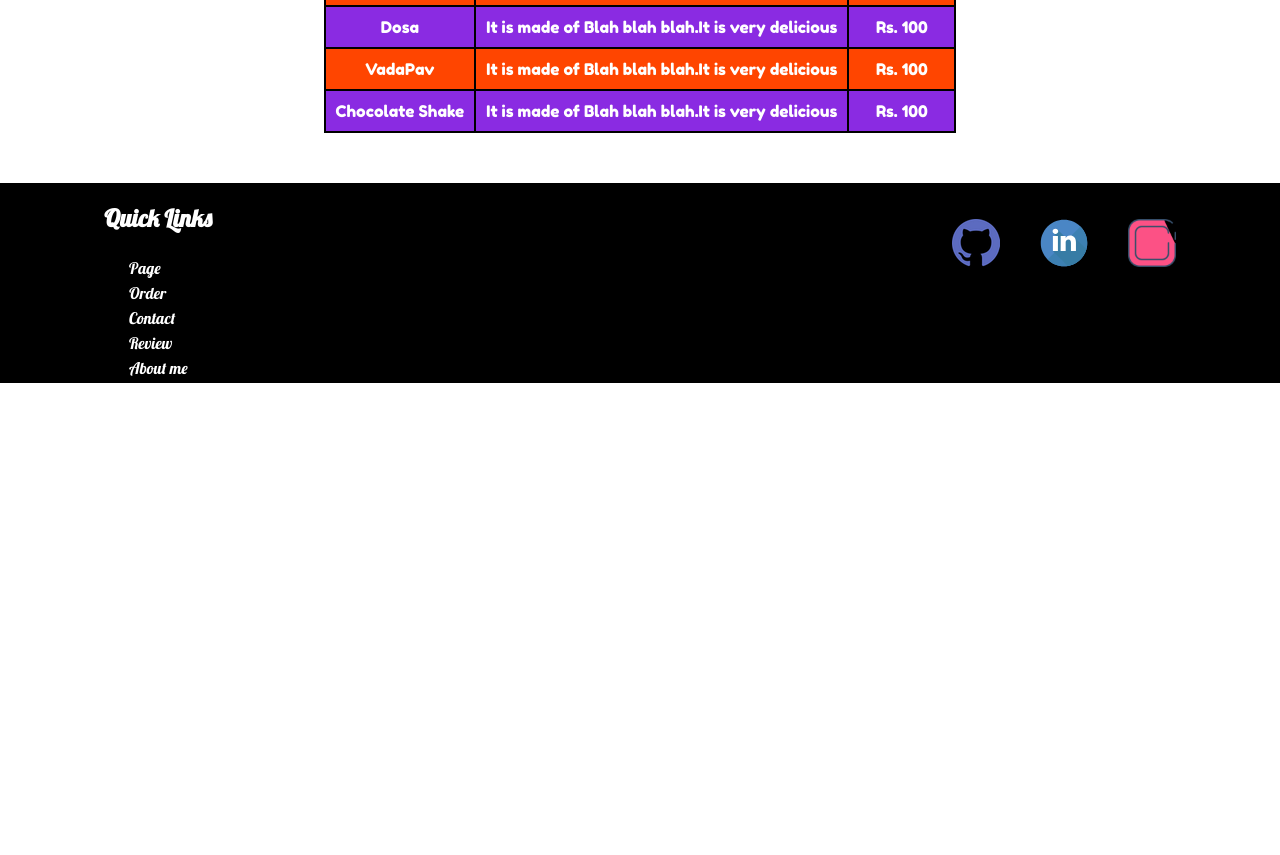
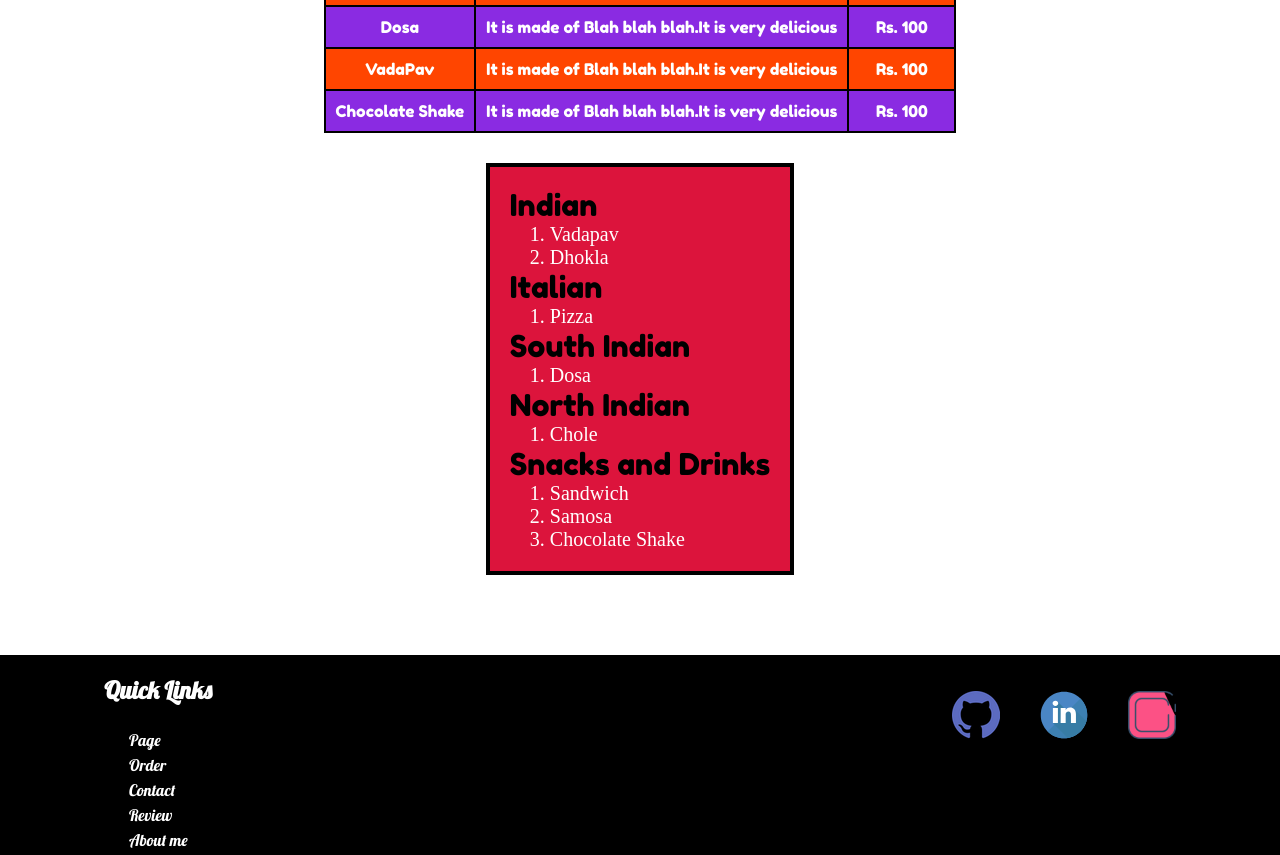
Before and after one commit to Dhruvil-Lakhtaria/Web-Dev-SGP, a plain HTML site: page week 3/fooddelivery.html in a window 1280 px wide. Shown: the part 740-1595 px from the top of the page. Before the commit the page ends 1123 px from the top, so only its background shows below. Drawn offline with Linux system fonts and the light colour scheme; a web font is replaced by a local one.

Commit message:
week 3 assignment

```diff
--- a/week 3/foodDelivery.css
+++ b/week 3/foodDelivery.css
@@ -63,7 +63,7 @@ header li,header a{
 .menu {
   width: 100%;
   overflow: auto;
-  background-image: url(bg.jpg);
+  background-image: url(img/bg.jpg);
   background-size: cover;
   display: flex;
   margin-bottom: 50px;
@@ -169,3 +169,22 @@ th{
   width: 50px;
   transition: 1s;
 }
+.division{
+  display: flex;
+  justify-content: space-around;
+}
+.division ul{
+  list-style: none;
+}
+.division ul{
+  font-family: 'Fredoka one';
+  padding: 20px;
+  font-size: 30px;
+  background-color: crimson;
+  border: 4px solid black;
+}
+.cuisine ol{
+  font-size: 20px;
+  font-family: 'Odibee Sans';
+  color: white;
+}
--- a/week 3/fooddelivery.html
+++ b/week 3/fooddelivery.html
@@ -132,6 +132,44 @@
         </tr>
       </table>
     </div>
+    <div class="division">
+      <ul>
+        <li class="cuisine">
+          Indian
+          <ol>
+            <li>Vadapav</li>
+            <li>Dhokla</li.>
+            </ol>
+        </li>
+        <li class="cuisine">Italian
+          <ol>
+            <li>
+              Pizza
+            </li>
+          </ol>
+        </li>
+        <li class="cuisine">
+          South Indian
+          <ol>
+            <li>Dosa</li>
+          </ol>
+        </li>
+        <li class="cuisine">
+          North Indian
+          <ol>
+            <li>Chole</li>
+          </ol>
+        </li>
+        <li class="cuisine">
+          Snacks and Drinks
+          <ol>
+            <li>Sandwich</li>
+            <li>Samosa</li>
+            <li>Chocolate Shake</li>
+          </ol>
+        </li>
+      </ul>
+    </div>
     <footer>
       <div class="links">
         <h2>Quick Links</h2>
```
